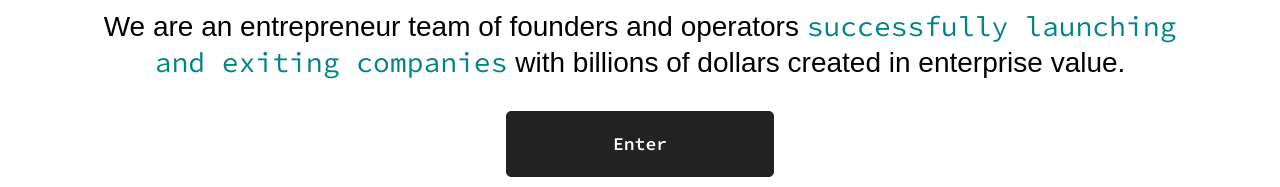
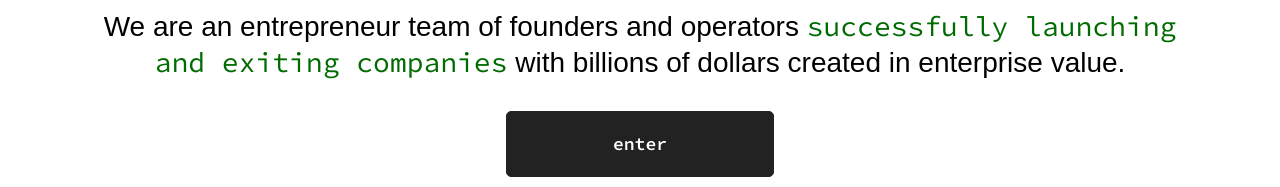
Before and after one commit to faridrony55/hoverEffect, a plain HTML site: page index.html in a window 1280 px wide. Shown: the part 613-800 px from the top of the page. Drawn offline with Linux system fonts and the light colour scheme.

Commit message:
Add files via upload

```diff
--- a/app.css
+++ b/app.css
@@ -162,7 +162,7 @@ body{
     line-height: 1.4em;
 }
 .logoText p strong{
-    color: #008484;
+    color: #006B00;
     font-weight: 400;
 
 }
@@ -382,7 +382,7 @@ color: #000000;
     align-items: center;
     display: flex;
     margin-top: 20px;
-
+    text-transform: lowercase;
     font-weight: 600;
     flex-basis: auto;
     flex-direction: row;
```
